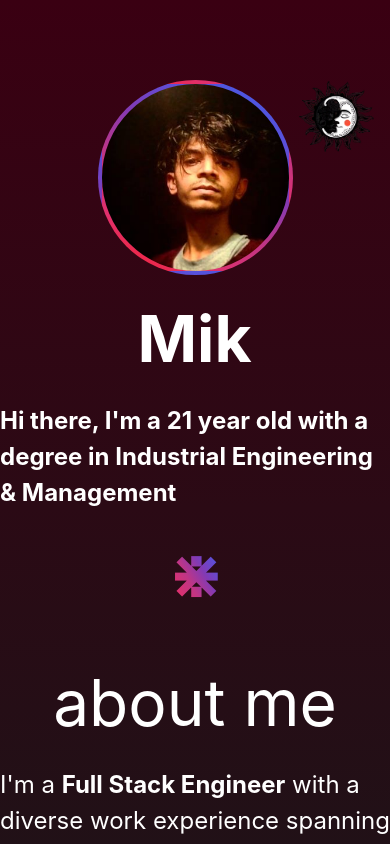
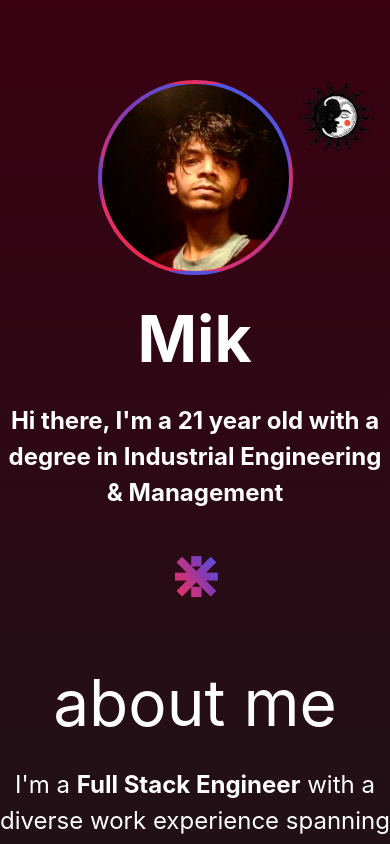
Before and after one commit to Mik1337/portfolio, a Next.js app: page / in a window 390 px wide. Shown: the top 844 px of the page. Built offline with nearby package versions, Linux system fonts and the light colour scheme.

Commit message:
mobile view change

```diff
--- a/styles/global.css
+++ b/styles/global.css
@@ -60,11 +60,8 @@ a {
 .title {
   margin: 0;
   line-height: 0;
+  text-align: center;
   font-size: 4rem;
-}
-
-.title {
-  text-align: center;
 }
 
 .description {
@@ -77,5 +74,6 @@ a {
   .description {
     line-height: 1.5;
     font-size: 1.5rem;
+    text-align: center;
   }
 }
```
